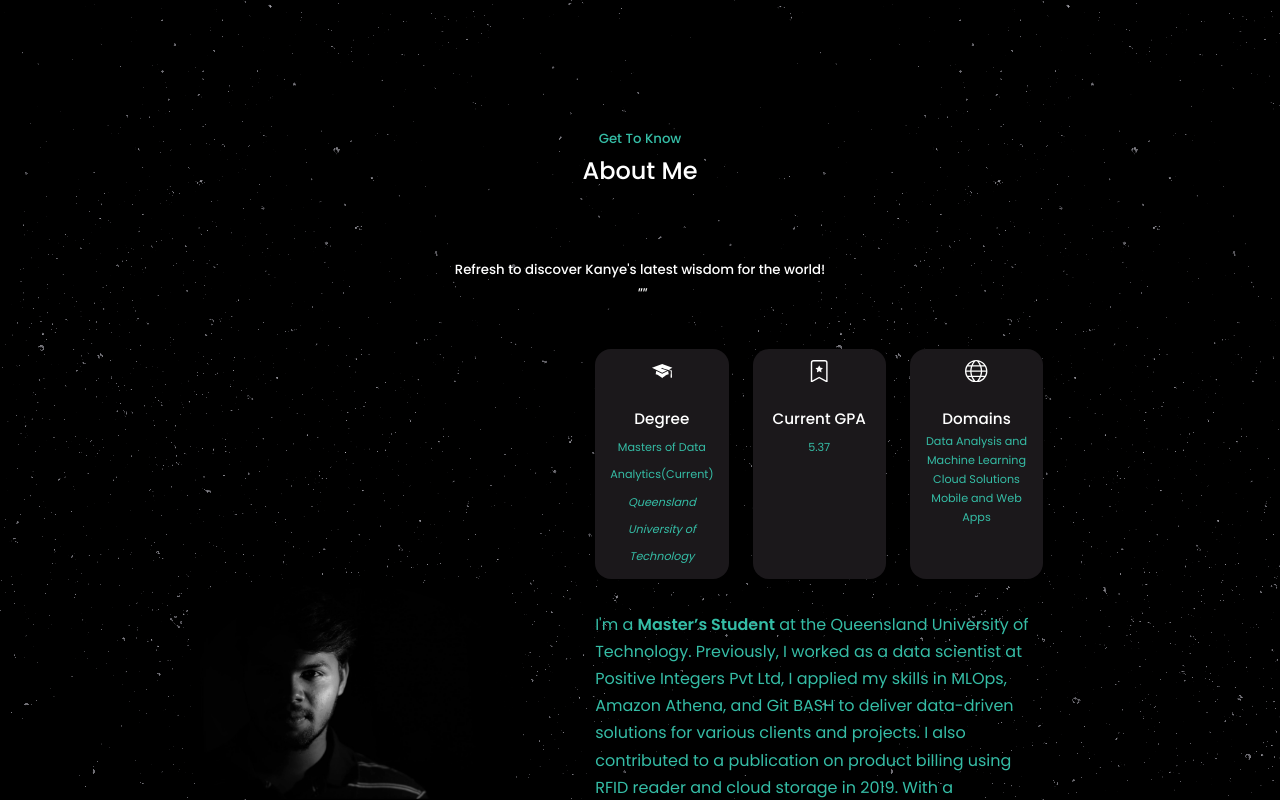
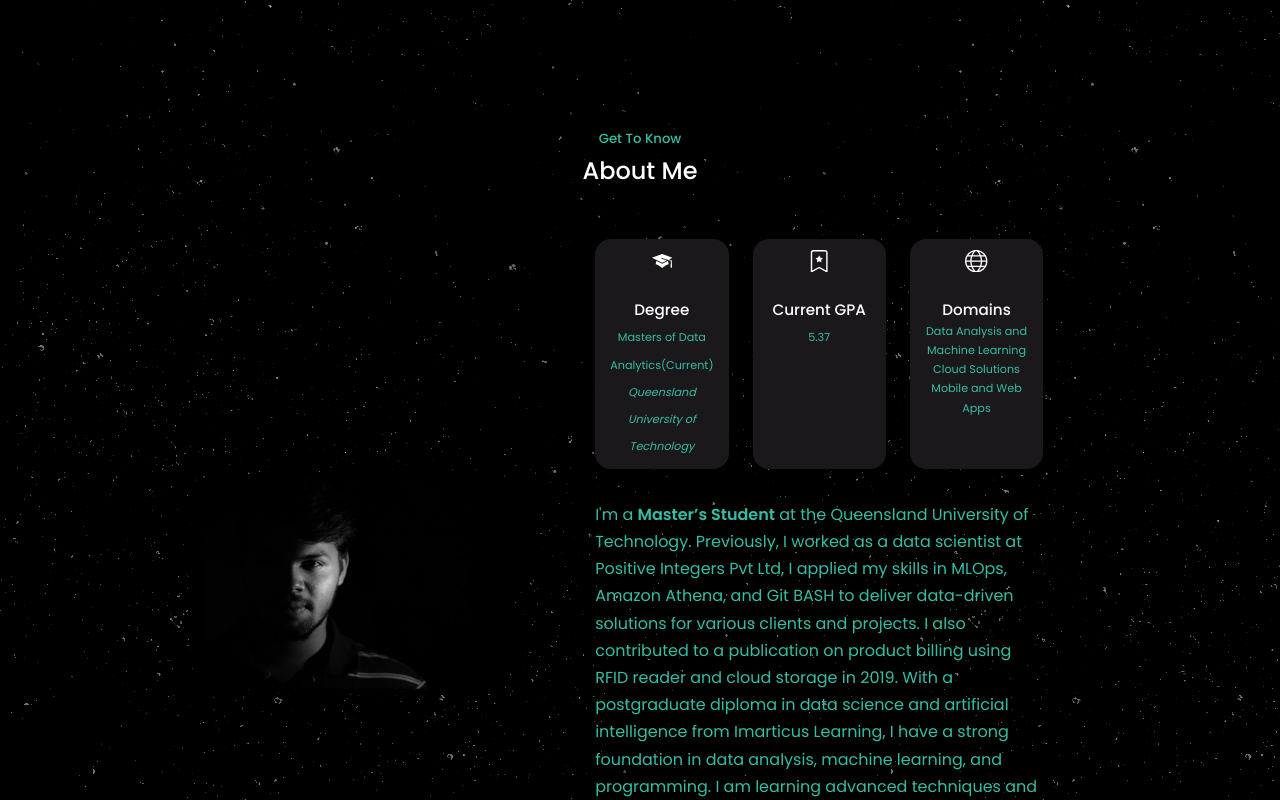
Before and after one commit to dineshrj98/react-portfolio, a React (Create React App) app: page /about in a window 1280 px wide. Shown: the top 800 px of the page. Built offline with nearby package versions, Linux system fonts and the light colour scheme; no server answers.

Commit message:
remove kanye api

```diff
--- a/src/components/About/About.jsx
+++ b/src/components/About/About.jsx
@@ -12,12 +12,6 @@ const About = () => {
       {/* Section heading */}
       <h5>Get To Know</h5>
       <h2>About Me</h2>
-
-      {/* Kanye quote container */}
-      <div className="kanye-container">
-        <h5> Refresh to discover Kanye's latest wisdom for the world! </h5>
-        <Kanye />
-      </div>
 
       {/* About me container */}
       <div className="container about__container">
```
